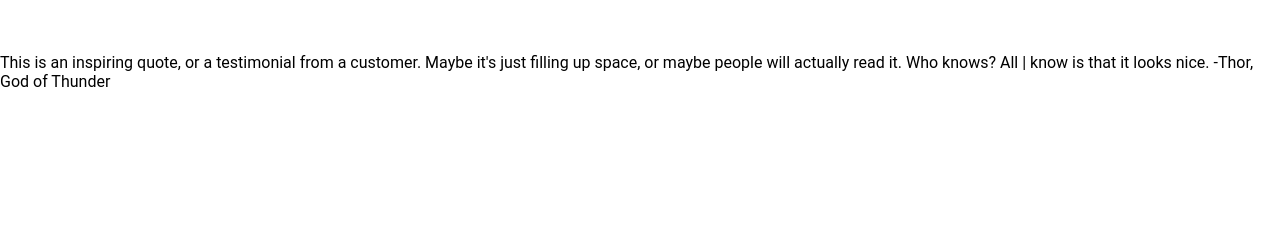
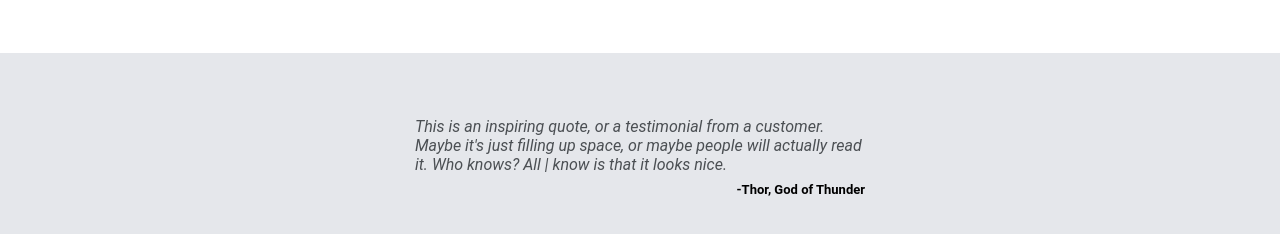
Before and after one commit to jondenman/odin-landing-page, a plain HTML site: page index.html in a window 1280 px wide. Shown: the part 540-774 px from the top of the page. Drawn offline with Linux system fonts and the light colour scheme.

Commit message:
add styles to quote section

```diff
--- a/styles.css
+++ b/styles.css
@@ -70,7 +70,7 @@ body {
     align-items: center;
 }
 
-/* Information */
+/* INFORMATION */
 
 .info {
     display: flex;
@@ -107,3 +107,34 @@ body {
     border: 2px solid cornflowerblue;
     border-radius: 8px;
 }
+
+/* QUOTE */
+
+.quote-container {
+    background-color: #E5E7EB;
+    padding: 64px 96px;
+    display: flex;
+    justify-content: center;
+}
+
+.quote {
+    display: flex;
+    flex-direction: column;
+    justify-content: center;
+    /* align-items: center; */
+    min-width: 300px;
+    max-width: 450px;
+    gap: 8px;
+}
+
+.quote-text {
+    font-size: 36px light;
+    font-style: italic;
+    color: #4b4f53
+}
+
+.quote-author {
+    text-align: right;
+    font-weight: bold;
+    font-size: small;
+}
```
